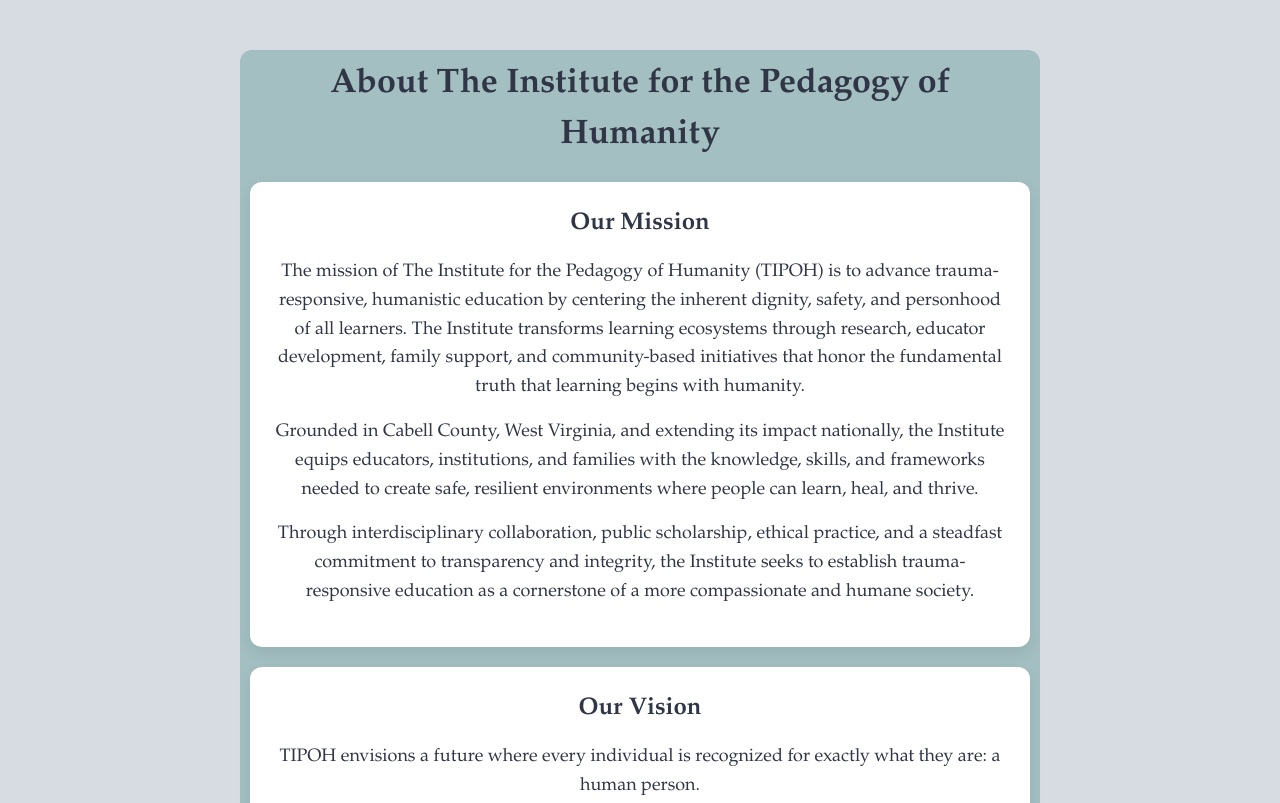
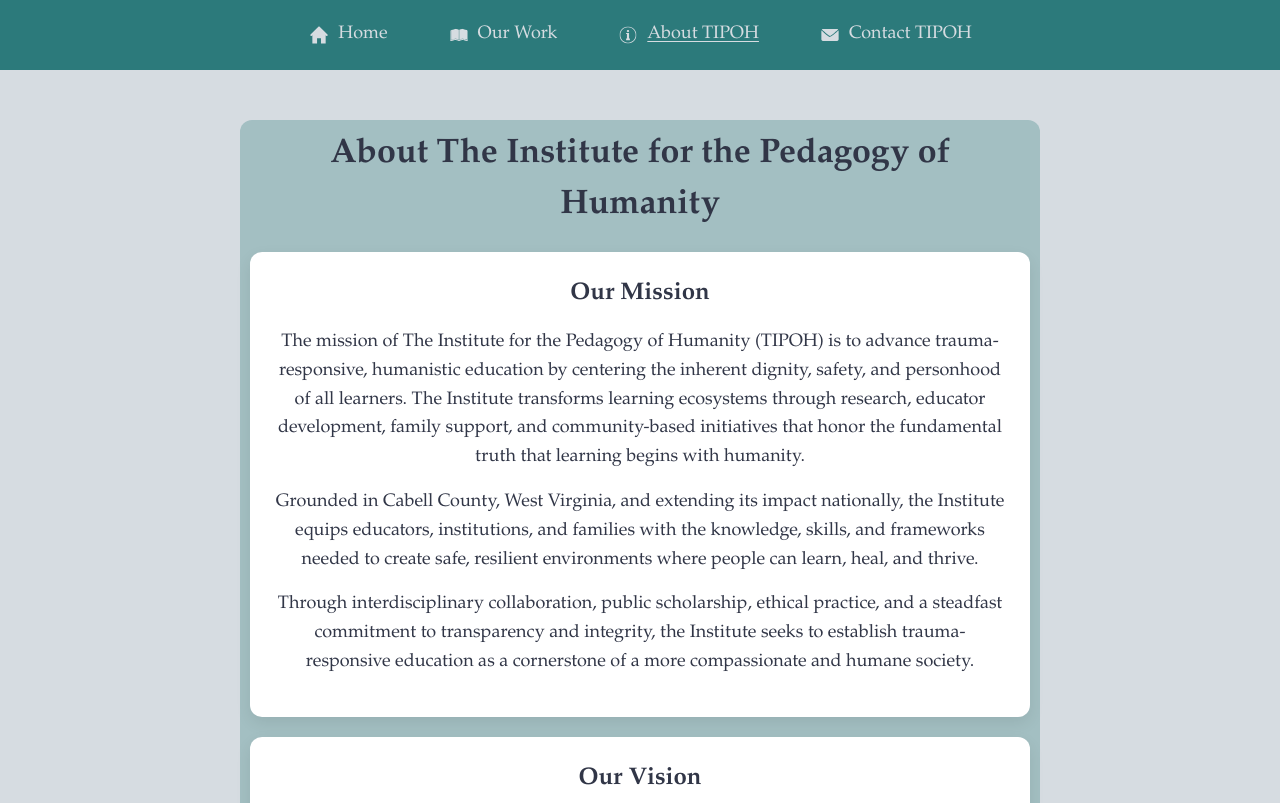
Before and after one commit to projichan/tipoh, a plain HTML site: page about.html in a window 1280 px wide. Shown: the top 803 px of the page. Drawn offline with Linux system fonts and the light colour scheme.

Commit message:
Update about.html

```diff
--- a/about.html
+++ b/about.html
@@ -17,7 +17,43 @@
 
   <body>
 <!--insert nav bar below this line -->
+    <!-- NOTE: ONLY USE ARIA-CURRENT="PAGE" ON THE ACTUAL CURRENT PAGE -->
+  <header>
+<details class="hamburger" aria-label="Main menu">
+      <summary class="hamburger-btn">
+        <span class="hamburger-box" aria-hidden="true">
+          <span class="hamburger-inner"></span>
+        </span>
+        <span class="hamburger-text">Menu</span>
+      </summary>
+    </details>
 
+ <nav class="site-nav" aria-label="Primary">
+      <!-- Home -->
+      <a href="index.html" class="nav-item">
+        <img src="assets/icons/home.svg" alt="" aria-hidden="true" class="icon">
+        <span>Home</span>
+      </a>
+
+      <!-- Our Work -->
+      <a href="ourwork.html" class="nav-item">
+        <img src="assets/icons/framework.svg" alt="" aria-hidden="true" class="icon">
+        <span>Our Work</span>
+      </a>
+
+      <!-- About -->
+      <a href="about.html" class="nav-item" aria-current="page">
+        <img src="assets/icons/about.svg" alt="" aria-hidden="true" class="icon">
+        <span>About TIPOH</span>
+      </a>
+
+      <!-- Contact -->
+      <a href="contact.html" class="nav-item">
+        <img src="assets/icons/contact.svg" alt="" aria-hidden="true" class="icon">
+        <span>Contact TIPOH</span>
+      </a>
+ </nav>
+  </header>
 <!-- insert nav bar above this line -->
 
      <main class="wrap">
```
